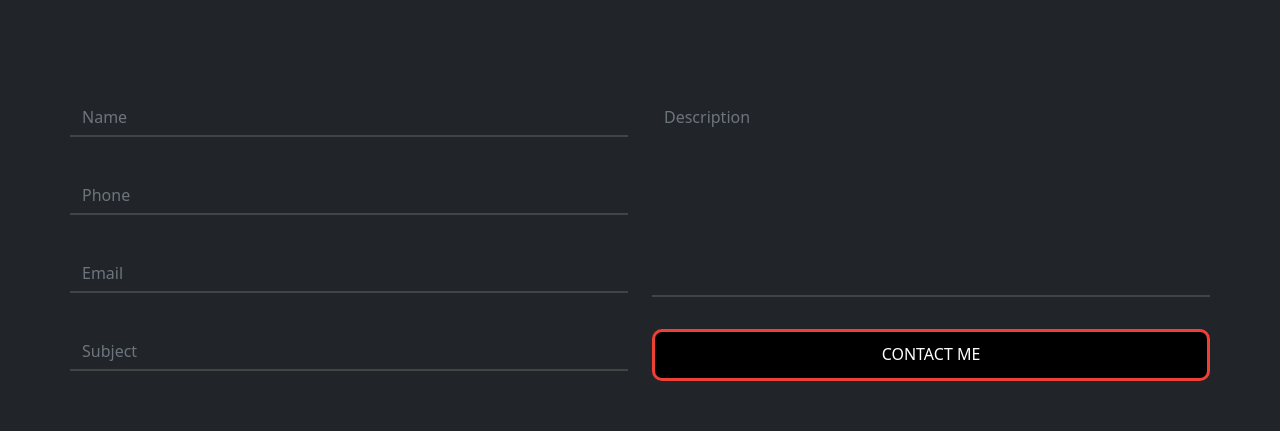
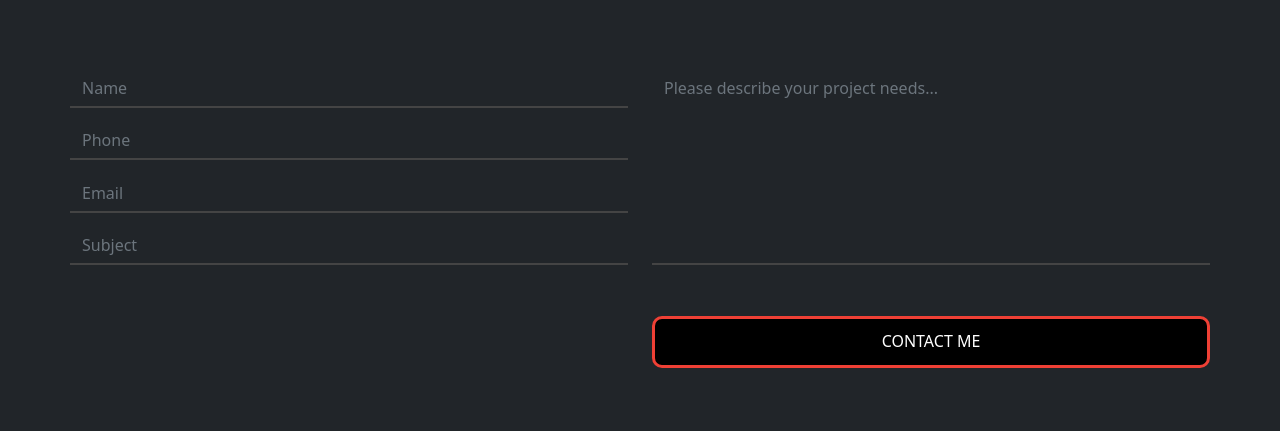
Before and after one commit to victorswanberg/portfolio, a React (Create React App) app: page / in a window 1280 px wide. Shown: the part 4522-4953 px from the top of the page. Built offline with nearby package versions, Linux system fonts and the light colour scheme.

Commit message:
Added in a form and scripts to support email templates

```diff
--- a/package.json
+++ b/package.json
@@ -3,6 +3,7 @@
   "version": "0.1.0",
   "private": true,
   "dependencies": {
+    "@emailjs/browser": "^3.4.0",
     "@fortawesome/fontawesome-svg-core": "^1.3.0",
     "@fortawesome/free-brands-svg-icons": "^6.0.0",
     "@fortawesome/free-solid-svg-icons": "^6.0.0",
@@ -11,6 +12,7 @@
     "@testing-library/react": "^12.1.3",
     "@testing-library/user-event": "^13.5.0",
     "bootstrap": "^5.1.3",
+    "emailjs-com": "^3.2.0",
     "react": "^17.0.2",
     "react-dom": "^17.0.2",
     "react-responsive-carousel": "^3.2.23",
--- a/src/App.css
+++ b/src/App.css
@@ -515,16 +515,17 @@ text-transform: uppercase;
 }
 
 .contacts textarea {
-  height: 12.4rem!important;
+  height: 12.2rem!important;
 }
 
 .contact-btn {
-  margin: 1rem 0 0 0;
+  margin: 2rem 0 0 0;
   width: 100%;
 }
-/* Why does this line not ease? */
+
 .line {
   position: relative;
+  top: -0.8rem;
   width: 0;
   height: 0.125rem;
   display: inline-block;
@@ -534,6 +535,14 @@ text-transform: uppercase;
 input:focus+.line, textarea:focus+.line {
   width: 100%;
   transition: width 0.5s ease-in-out;
+}
+
+input.form-control {
+  margin: -0.3rem 0;
+}
+
+textarea.form-control {
+  margin: -0.3rem 0;
 }
 
 /* Media */
--- a/src/components/Contacts.js
+++ b/src/components/Contacts.js
@@ -1,18 +1,40 @@
-import React from 'react';
+// import React, {useState} from 'react';
+import{ init } from '@emailjs/browser';
+import React, { useRef } from 'react';
+import emailjs from '@emailjs/browser';
+init("LD33pgKkeuGePRck7");
 
 const Contacts = () => {
+  const form = useRef();
+
+  const serviceID = "service_x0qn78i";
+  const templateID = "portfolio_request_work";
+  const userID = "LD33pgKkeuGePRck7";
+
+  const sendEmail = (e) => {
+    e.preventDefault();
+
+    emailjs.sendForm(serviceID, templateID, form.current, userID)
+      .then((result) => {
+          console.log(result.text);
+      }, (error) => {
+          console.log(error.text);
+      });
+  };
+
   return (
     <div className="contacts">
       <div className="text-center">
         <h1>Contact me</h1>
-        <p>
+        <p className="px-3">
           Please fill out the form and describe your project needs and I'll contact you as soon as possible.
         </p>
       </div>
       <div className="container">
+        <form ref={form} onSubmit={sendEmail}>
           <div className="row">
             <div className="col-md-6 col-xs-12">
-          <div className="line"></div>
+              <div class="text-center">
                 {/* Description input */}
                 <input
                 id="name"
@@ -22,6 +44,8 @@ const Contacts = () => {
                 type="text"
                 />
                 <div className="line"></div>
+              </div>
+              <div class="text-center">
                 {/* Phone input */}
                 <input
                 id="phone"
@@ -31,6 +55,8 @@ const Contacts = () => {
                 type="text"
                 />
                 <div className="line"></div>
+              </div>
+              <div class="text-center">
                 {/* Email input */}
                 <input
                 id="email"
@@ -40,6 +66,8 @@ const Contacts = () => {
                 type="email"
                 />
                 <div className="line"></div>
+              </div>
+              <div class="text-center">
                 {/* Subject input */}
                 <input
                 id="subject"
@@ -48,25 +76,28 @@ const Contacts = () => {
                 name="subject"
                 type="text"
                 />
+                <div className="line"></div>
+              </div>
             </div>
             <div className="col-md-6 col-xs-12">
-          <div className="line"></div>
+            <div class="text-center">
               {/* Description text */}
               <textarea
-            id="descruption"
+              id="description"
               className="form-control"
+              placeholder="Please describe your project needs..."
+              name="description"
               type="text"
-            placeholder="Description"
               />
+              <div className="line"></div>
+            </div>
               <button className="btn-main-offer contact-btn"
               type="submit">
                 Contact Me
               </button>
-
-
-
             </div>
           </div>
+        </form>
       </div>
     </div>
   )
```
Also changed, not shown: 1 other file (tests, documents, lock files or other folders). Lines whose indentation alone changed are shown as unchanged.
